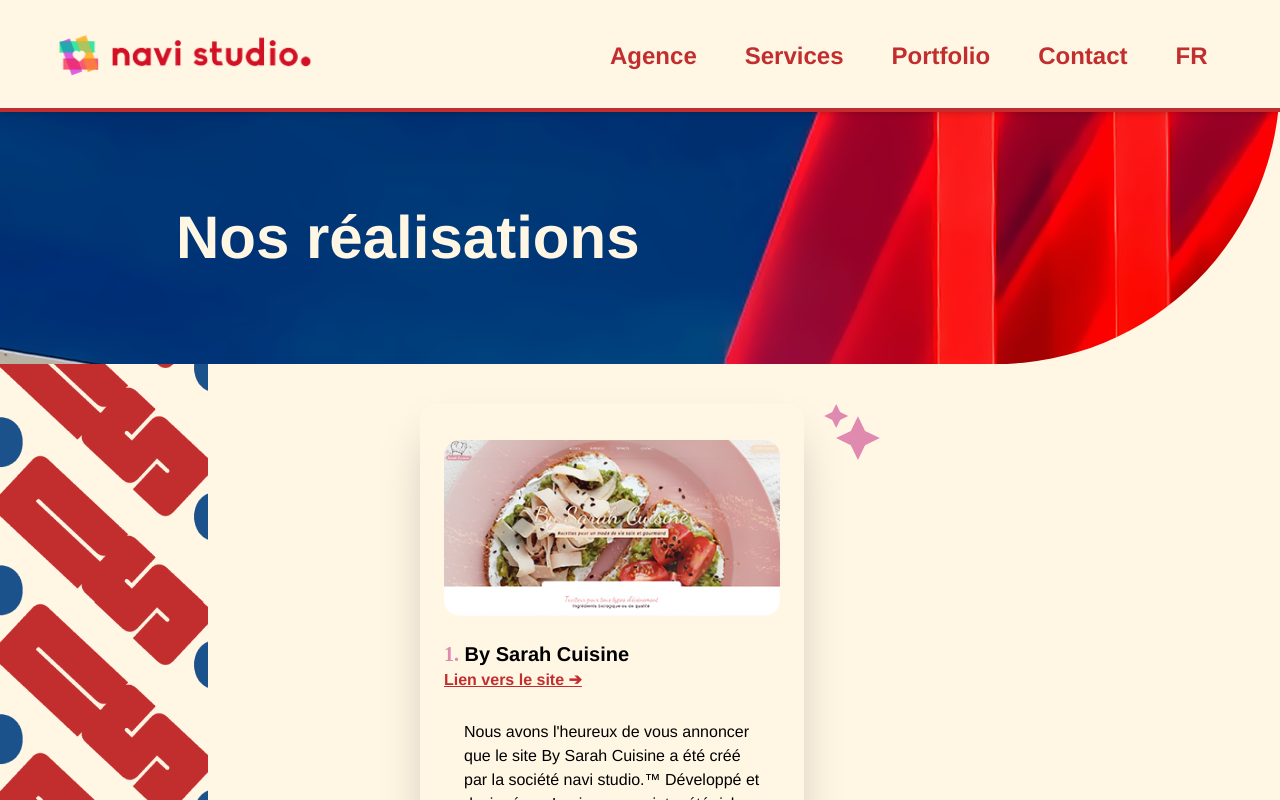
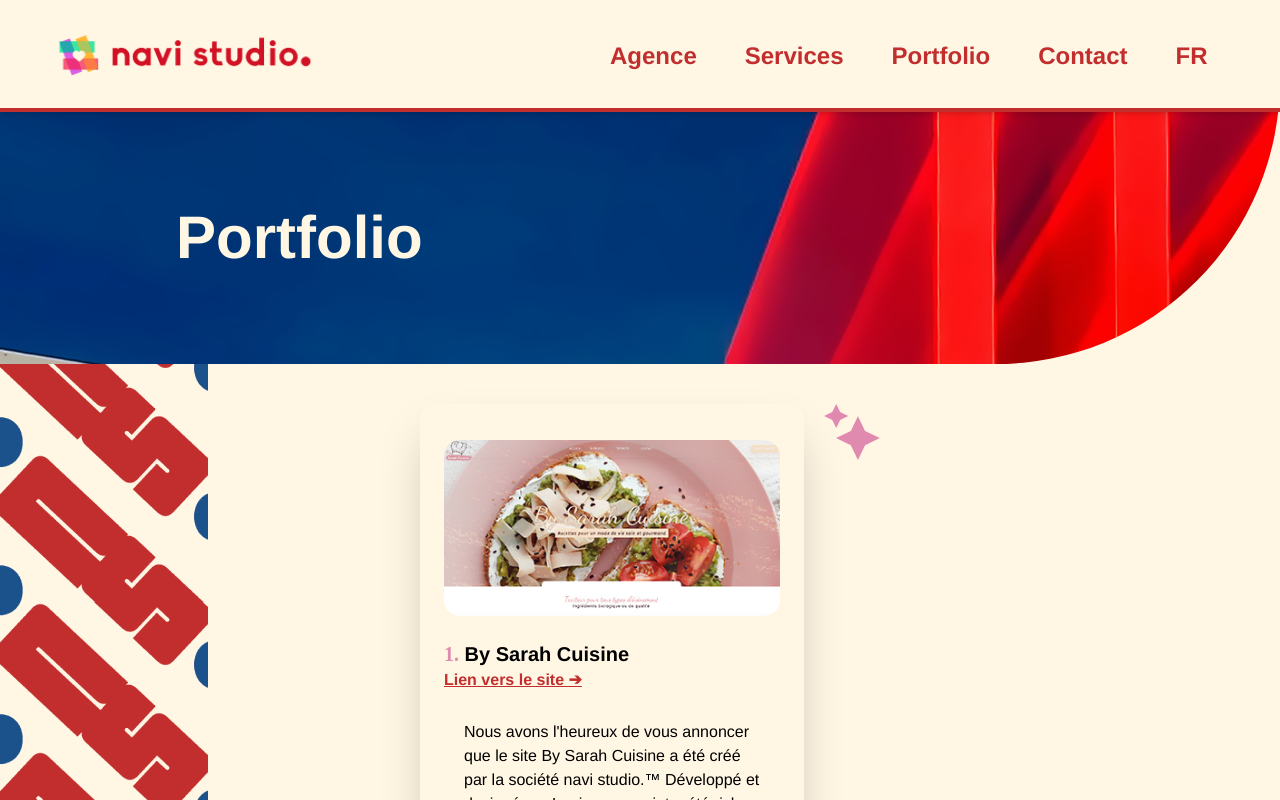
Before and after one commit to franzhopp/v3q, a React (Vite) app: page /portfolio in a window 1280 px wide. Shown: the top 800 px of the page. Built offline with nearby package versions, Linux system fonts and the light colour scheme; a web font is replaced by a local one.

Commit message:
[ADD] rework loader enter

```diff
--- a/src/Components/UI/Title/TitlePorfolio.jsx
+++ b/src/Components/UI/Title/TitlePorfolio.jsx
@@ -5,7 +5,7 @@ const TitlePorfolio = () => {
         className="pt-28 text-FFF6E4 sm:ml-44 sm:text-left text-center font-extrabold"
         data-aos="fade-left"
       >
-        <p className="mt-4 mr-5 text-4xl sm:text-6xl">Nos réalisations</p>
+        <p className="mt-4 mr-5 text-4xl sm:text-6xl">Portfolio</p>
       </div>
     </div>
   );
--- a/src/Components/UI/Title/TitleRate.jsx
+++ b/src/Components/UI/Title/TitleRate.jsx
@@ -5,7 +5,7 @@ const TitleRate = () => {
         className="pt-28 text-FFF6E4 sm:ml-44 sm:text-left text-center font-extrabold"
         data-aos="fade-left"
       >
-        <p className="mt-4 mr-5 text-4xl sm:text-6xl">Nos tarifications</p>
+        <p className="mt-4 mr-5 text-4xl sm:text-6xl">Tarifications</p>
       </div>
     </div>
   );
--- a/src/loading.jsx
+++ b/src/loading.jsx
@@ -1,10 +1,9 @@
 import Logo from "./assets/logo-bit.png";
-import LogoNaviStudio from "./assets/logo-5.png";
 
 const Loader = () => {
   return (
     <>
-      <div className="bg-C22E2E flex flex-col justify-center items-center h-screen">
+      <div className="bg-C22E2E flex flex-col justify-center items-center pt-96">
         <img src={Logo} className="animate-pulse h-14 w-14" />
       </div>
     </>
```
